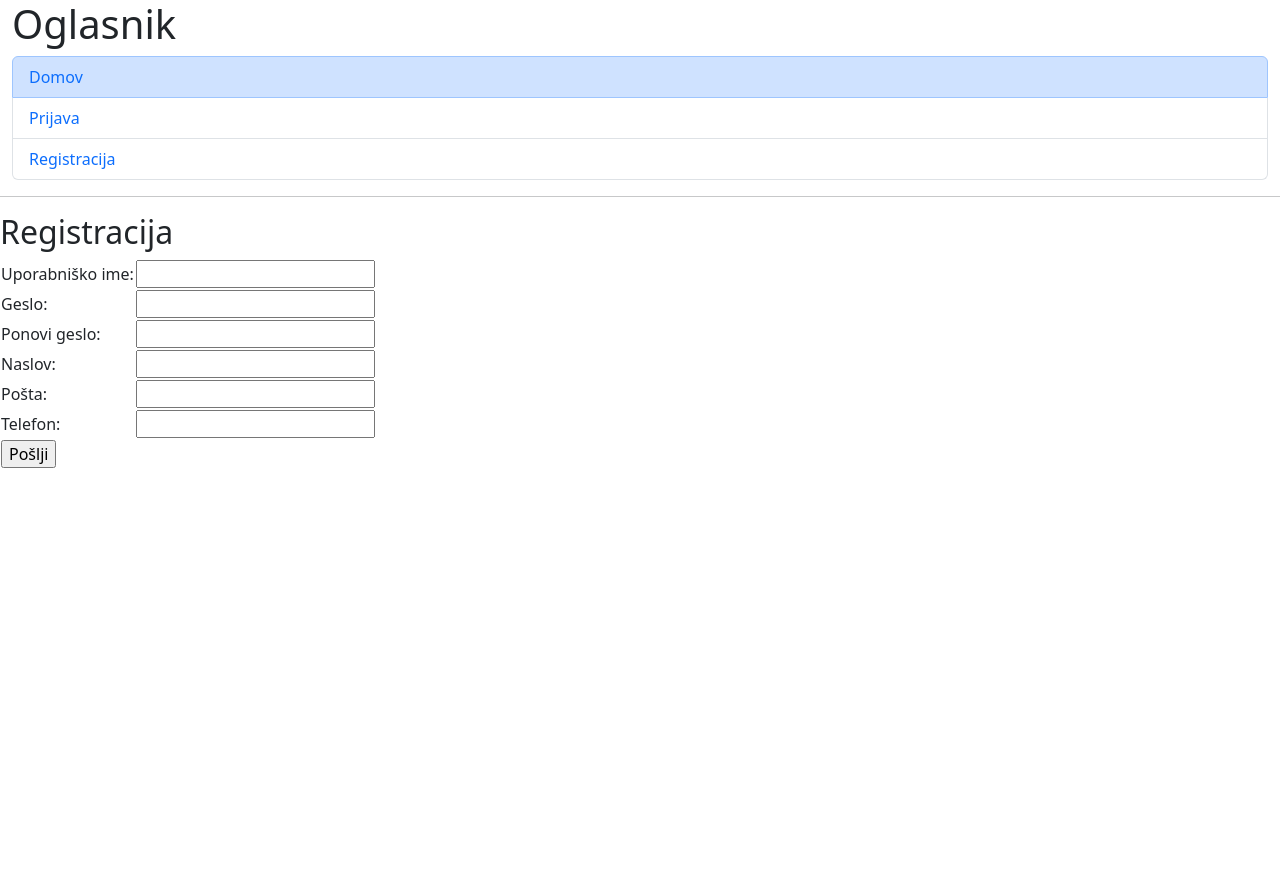
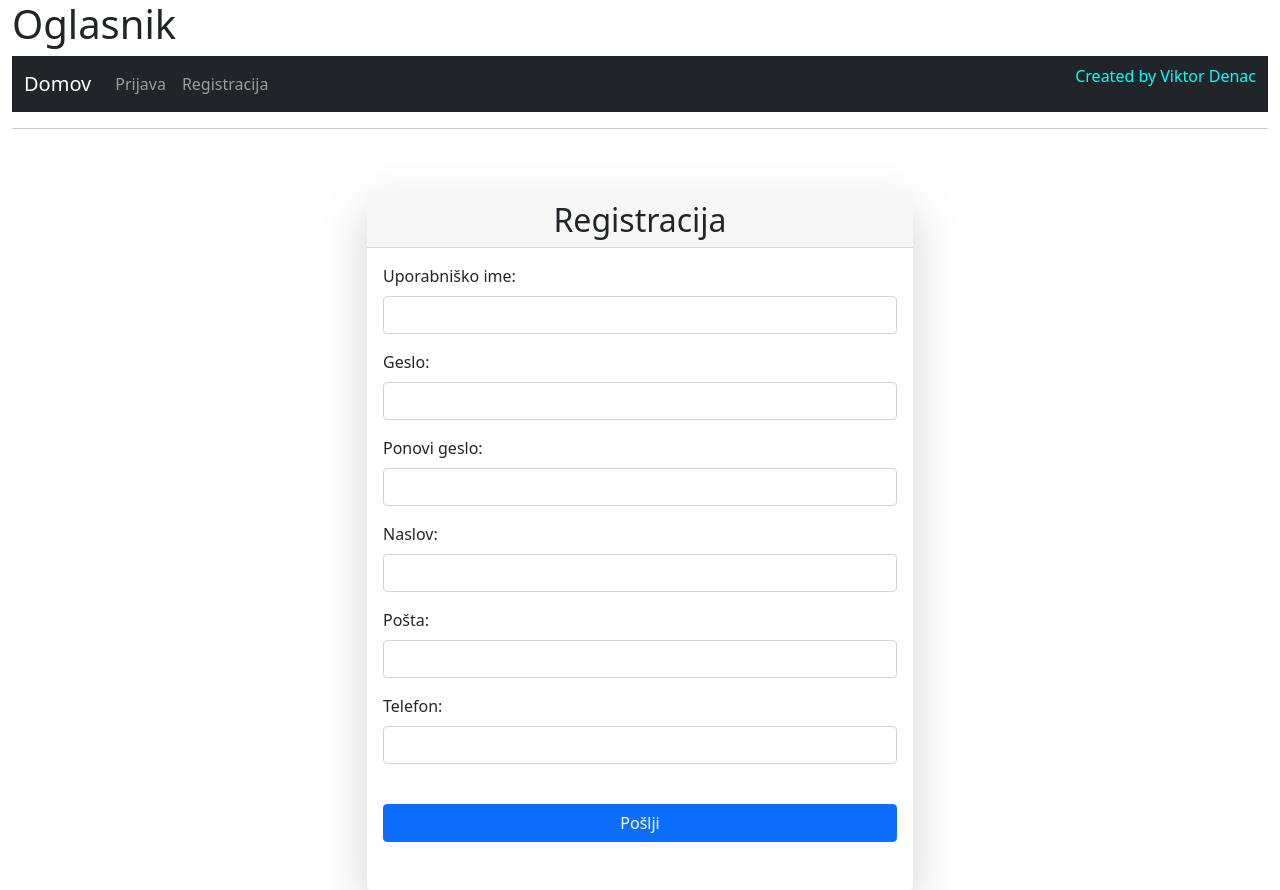
Before and after one commit to viktordenac/RAZVOJ-APLIKACIJ-ZA-INTERNET, a PHP site: page /register.php in a window 1280 px wide. Before the commit the page ends 468 px from the top, so only its background shows below. Run offline with PHP 8.4, Linux system fonts and the light colour scheme.

Commit message:
Final commit, rework of website look.

```diff
--- a/deleteAd.php
+++ b/deleteAd.php
@@ -26,15 +26,17 @@ if(isset($_POST['deleteNo'])){
 ?>
 <html>
 <head>
-    <title>Deleting Ad</title>
+    <title>Removing Selected Ad</title>
 </head>
 <body>
 <div class="container w-50">
     <h2>Are you sure you want to delete this ad?</h2>
+
     <!-- enctype allows file uploads (image) -->
     <form action="deleteAd.php?id=<?php echo $oglas->id;?>" method="POST" enctype="multipart/form-data">
         <input type="submit" name="delete" value="Yes"/>
-        <input type="submit" name="deleteNo" value="No" /><br><br>
+        <input type="submit" name="deleteNo" value="No" />
+        <br><br>
     </form>
 </div>
 </body>
--- a/header.php
+++ b/header.php
@@ -12,36 +12,56 @@ $conn = new mysqli('localhost', 'root', '', 'vaja1');
 //Nastavi kodiranje znakov, ki se uporablja pri komunikaciji z bazo
 $conn->set_charset("UTF8");
 ?>
-<html>
+<html lang="en">
 <head>
-    <title>Vaja 1</title>
-    <link href="https://cdn.jsdelivr.net/npm/bootstrap@5.3.0-alpha1/dist/css/bootstrap.min.css" rel="stylesheet"
-          integrity="sha384-GLhlTQ8iRABdZLl6O3oVMWSktQOp6b7In1Zl3/Jr59b6EGGoI1aFkw7cmDA6j6gD" crossorigin="anonymous">
+    <meta charset="UTF-8">
+    <meta name="viewport" content="width=device-width, initial-scale=1.0">
+    <link href="https://cdn.jsdelivr.net/npm/bootstrap@5.1.0/dist/css/bootstrap.min.css" rel="stylesheet">
+    <title>Seoska Bolha</title>
 </head>
 <body>
 <div class="container-fluid">
     <h1>Oglasnik</h1>
-    <nav>
-        <ul class="list-group">
-            <li class="list-group-item list-group-item-primary"><a href="index.php"
-                                                                   class="text-decoration-none">Domov</a></li>
-            <?php
-            if (isset($_SESSION["USER_ID"])) {
-                ?>
-                <li class="list-group-item"><a href="publish.php" class="text-decoration-none">Objavi oglas</a></li>
-                <li class="list-group-item"><a href="myAds.php" class="text-decoration-none">Moji oglasi</a></li>
-                <li class="list-group-item"><a href="logout.php" class="text-decoration-none">Odjava</a></li>
-                <?php
-            } else {
-                ?>
-                <li class="list-group-item"><a href="login.php" class="text-decoration-none">Prijava</a></li>
-                <li class="list-group-item"><a href="register.php" class="text-decoration-none">Registracija</a></li>
-                <?php
-            }
-            ?>
-        </ul>
+    <nav class="navbar navbar-expand-lg navbar-dark bg-dark">
+        <div class="container-fluid">
+            <a class="navbar-brand" href="index.php">Domov</a>
+            <button class="navbar-toggler" type="button" data-bs-toggle="collapse" data-bs-target="#navbarNav" aria-controls="navbarNav" aria-expanded="false" aria-label="Toggle navigation">
+                <span class="navbar-toggler-icon"></span>
+            </button>
+            <div class="collapse navbar-collapse" id="navbarNav">
+                <ul class="navbar-nav">
+                    <?php if (isset($_SESSION["USER_ID"])): ?>
+                        <li class="nav-item dropdown">
+                            <a class="nav-link dropdown-toggle" href="#" id="navbarDropdown" role="button" data-bs-toggle="dropdown" aria-expanded="false">
+                                Oglasi
+                            </a>
+                            <ul class="dropdown-menu" aria-labelledby="navbarDropdown">
+                                <li><a class="dropdown-item" href="publish.php">Objavi oglas</a></li>
+                                <li><a class="dropdown-item" href="myAds.php">Moji oglasi</a></li>
+                            </ul>
+                        </li>
+                        <li class="nav-item">
+                            <a class="nav-link" href="logout.php">Odjava</a>
+                        </li>
+                    <?php else: ?>
+                        <li class="nav-item">
+                            <a class="nav-link" href="login.php">Prijava</a>
+                        </li>
+                        <li class="nav-item">
+                            <a class="nav-link" href="register.php">Registracija</a>
+                        </li>
+                    <?php endif; ?>
+                </ul>
+            </div>
+            <form class="form-inline my-2 my-lg-0">
+                <p style="color: aqua">Created by Viktor Denac</p>
+            </form>
+        </div>
     </nav>
-</div>
-<hr/>
-<script src="https://ajax.googleapis.com/ajax/libs/jquery/3.3.1/jquery.min.js"></script>
-<script src="https://maxcdn.bootstrapcdn.com/bootstrap/3.3.7/js/bootstrap.min.js"></script>
+    <hr>
+
+    <script src="https://code.jquery.com/jquery-3.6.0.min.js"></script>
+    <script src="https://cdn.jsdelivr.net/npm/@popperjs/core@2.9.3/dist/umd/popper.min.js"></script>
+    <script src="https://cdn.jsdelivr.net/npm/bootstrap@5.1.0/dist/js/bootstrap.min.js"></script>
+</body>
+</html>
--- a/index.php
+++ b/index.php
@@ -13,7 +13,7 @@ function get_ads(){
 	return $ads;
 }
 // Funkcija prebere potrebne kategorije iz baze ter vrne polje objektov
-function get_categories($ad){
+function get_category($ad){
     $ad_id = $ad->id;
     $query_ad_category = "SELECT fk_idCategory FROM ads_categories WHERE fk_idAds='$ad_id'";
     global $conn;
@@ -42,7 +42,7 @@ foreach($ads as $ad){
 		<p><?php echo "<b>Opis: </b>".$ad->description;?></p>
         <p> <b>Kategorija:</b>
             <?php
-            echo implode(", ", get_categories($ad));
+            echo implode(", ", get_category($ad));
             ?>
         </p>
         <a href="ad.php?id=<?php echo $ad->id;?>" class="btn btn-info" role="button" aria-pressed="true">Preberi več</a>
--- a/register.php
+++ b/register.php
@@ -62,39 +62,51 @@ if(isset($_POST["submit"])){
 }
 
 ?>
-	<h2>Registracija</h2>
-	<form action="register.php" method="POST">
-        <table>
-            <tr>
-                <td><label>Uporabniško ime:</label></td>
-                <td><input type="text" name="username" /> <br/></td>
-            </tr>
-            <tr>
-                <td><label>Geslo:</label></td>
-                <td><input type="password" name="password" /> <br/></td>
-            </tr>
-            <tr>
-                <td><label>Ponovi geslo:</label></td>
-                <td><input type="password" name="repeat_password" /> <br/></td>
-            </tr>
-            <tr>
-                <td><label>Naslov:</label></td>
-                <td><input type="naslov" name="naslov" /> <br/></td>
-            </tr>
-            <tr>
-                <td><label>Pošta:</label></td>
-                <td><input type="posta" name="posta" /> <br/></td>
-            </tr>
-            <tr>
-                <td><label>Telefon:</label></td>
-                <td><input type="tel" name="tel" /> <br/></td>
-            </tr>
-            <tr>
-                <td><input type="submit" name="submit" value="Pošlji" /> <br/></td>
-            </tr>
-        </table>
-		<label><?php echo $error; ?></label>
-	</form>
+    <div class="container">
+        <div class="row justify-content-center">
+            <div class="col-lg-6 col-md-8">
+                <div class="card shadow-lg border-0 rounded-lg mt-5">
+                    <div class="card-header">
+                        <h2 class="text-center font-weight-light mb-0">Registracija</h2>
+                    </div>
+                    <div class="card-body">
+                        <form action="register.php" method="POST">
+                            <div class="mb-3">
+                                <label class="form-label">Uporabniško ime:</label>
+                                <input class="form-control" type="text" name="username" required>
+                            </div>
+                            <div class="mb-3">
+                                <label class="form-label">Geslo:</label>
+                                <input class="form-control" type="password" name="password" required>
+                            </div>
+                            <div class="mb-3">
+                                <label class="form-label">Ponovi geslo:</label>
+                                <input class="form-control" type="password" name="repeat_password" required>
+                            </div>
+                            <div class="mb-3">
+                                <label class="form-label">Naslov:</label>
+                                <input class="form-control" type="text" name="naslov" required>
+                            </div>
+                            <div class="mb-3">
+                                <label class="form-label">Pošta:</label>
+                                <input class="form-control" type="text" name="posta" required>
+                            </div>
+                            <div class="mb-3">
+                                <label class="form-label">Telefon:</label>
+                                <input class="form-control" type="tel" name="tel" required>
+                            </div>
+                            <div class="d-grid">
+                                <button class="btn btn-primary btn-block mt-4" type="submit" name="submit">Pošlji</button>
+                            </div>
+                            <div class="text-center mt-3">
+                                <label><?php echo $error; ?></label>
+                            </div>
+                        </form>
+                    </div>
+                </div>
+            </div>
+        </div>
+    </div>
 <?php
 include_once('footer.php');
 ?>
```
Also changed, not shown: ad.php (+12 -26 lines), editAd.php (+33 -38 lines), login.php (+22 -15 lines), myAds.php (+6 -7 lines), publish.php (+20 -19 lines), images/822505.jpg (added).
